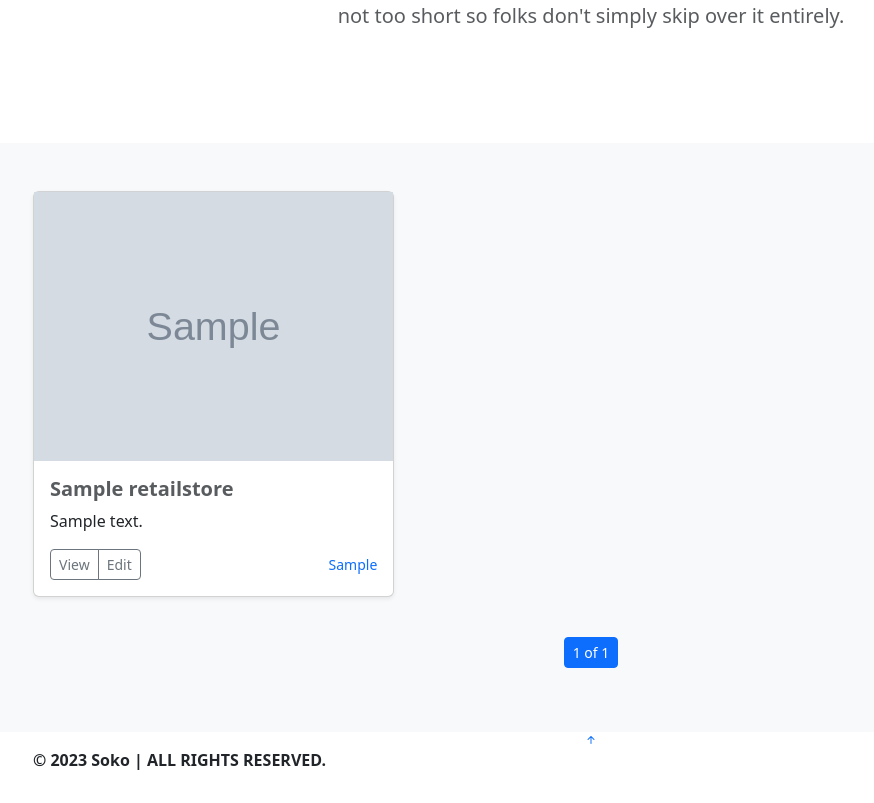
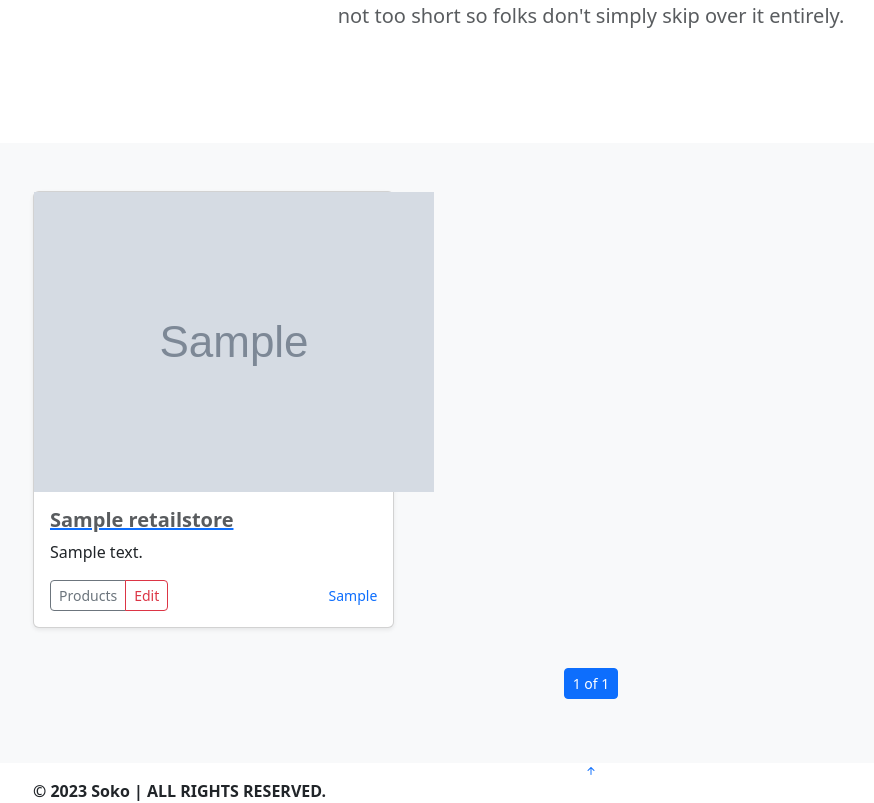
Before and after one commit to morikeli/soko-treasures, a Django app: page / in a window 1280 px wide. Shown: the part 275-1078 px from the top of the page, without its empty margins (49-923 px from the left). Before the commit the page ends 1045 px from the top, so only its background shows below. Run offline with Django 4.2, Linux system fonts and the light colour scheme; tables that the repository leaves empty hold one stand-in row (values such as "Sample post"); grey boxes marked "Sample" are stand-in pictures; some libraries are stand-ins or nearby versions.

Commit message:
updated UI

```diff
--- a/customers/templates/customers/index.html
+++ b/customers/templates/customers/index.html
@@ -31,14 +31,18 @@
 					{% for store in retail_stores %}
 					<div class="col">
 						<div class="card shadow-sm">
-							<img class="shop-photo shadow-xs" src="{{ store.image.url }}" alt="shop-photo">
+							<a href="{% url 'retail_store_info' store.id %}">
+								<img class="shop-photo shadow-xs" src="{{ store.image.url }}" alt="shop-photo">
+							</a>
 							<div class="card-body">
-								<h5 class="card-title text-muted fw-bold">{{ store.name }}</h5>
+								<a href="{% url 'retail_store_info' store.id %}">
+									<h5 class="card-title text-muted fw-bold">{{ store.name }}</h5>
+								</a>
 								<p class="card-text">{{ store.description|truncatewords:15 }}</p>
 								<div class="d-flex justify-content-between align-items-center">
 									<div class="btn-group">
-										<a href="{% url 'retail_store_info' store.id %}" class="btn btn-sm btn-outline-secondary">View</a>
-										<a href="" class="btn btn-sm btn-outline-secondary">Edit</a>
+										<a href="" class="btn btn-sm btn-outline-secondary">Products</a>
+										<a href="" class="btn btn-sm btn-outline-danger">Edit</a>
 									</div>
 									<small class="text-primary">
 										{{ store.service }}
```
